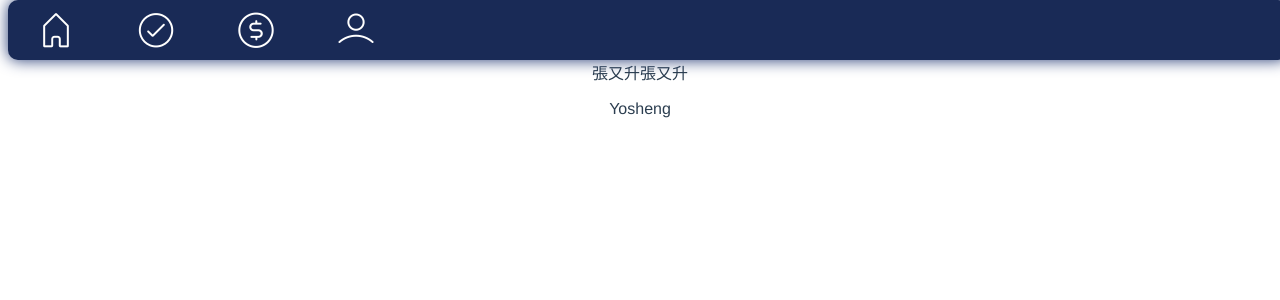
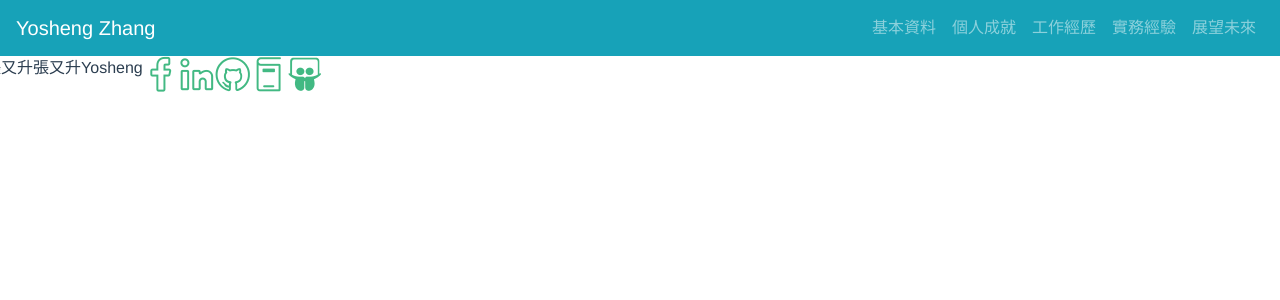
Before and after one commit to yosheng/vue-homepage, a Vue app: page /#/ in a window 1280 px wide. Shown: the top 300 px of the page. Built offline with nearby package versions, Linux system fonts and the light colour scheme.

Commit message:
导入bootstratp&修改图标和导览列

```diff
--- a/package.json
+++ b/package.json
@@ -11,7 +11,9 @@
     "build": "node build/build.js"
   },
   "dependencies": {
-    "vue": "^2.5.2",
+    "bootstrap": "^4.4.1",
+    "bootstrap-vue": "^2.1.0",
+    "vue": "^2.6.10",
     "vue-router": "^3.0.1"
   },
   "devDependencies": {
--- a/src/App.vue
+++ b/src/App.vue
@@ -22,6 +22,5 @@ export default {
   -moz-osx-font-smoothing: grayscale;
   text-align: center;
   color: #2c3e50;
-  margin-top: 60px;
 }
 </style>
--- a/src/components/Home.vue
+++ b/src/components/Home.vue
@@ -16,19 +16,19 @@
       </p>
       <div class="social-links">
         <a href="https://www.facebook.com/yosheng0323"
-          ><i class="fa fa-facebook fa-fw"></i
+          ><i class="lni-facebook size-md"></i
         ></a>
         <a href="https://www.linkedin.com/in/yosheng-zhang-020962102"
-          ><i class="fa fa-linkedin fa-fw"></i
+          ><i class="lni-linkedin size-md"></i
         ></a>
         <a href="https://github.com/yosheng"
-          ><i class="fa fa-github fa-fw"></i
+          ><i class="lni-github size-md"></i
         ></a>
         <a href="https://legacy.gitbook.com/@yosheng"
-          ><i class="fa fa-book fa-fw"></i
+          ><i class="lni-book size-md"></i
         ></a>
         <a href="https://www.slideshare.net/ssuserf01a96"
-          ><i class="fa fa-slideshare fa-fw"></i
+          ><i class="lni-slideshare size-md"></i
         ></a>
       </div>
       <a href="#" class="next-page ">
--- a/src/components/Navigation.vue
+++ b/src/components/Navigation.vue
@@ -1,46 +1,22 @@
 <template>
-  <div class="navbar">
-    <div class="colum">
-      <div class="home">
-        <i
-          class="lni-home size-md "
-          :class="{ 'lni-tada-effect': showHome }"
-          id="home"
-          @click="showHome = !showHome"
-        ></i>
-        <h4 v-if="showHome" style="margin-top: 8px; color: #ffff;">Home</h4>
-      </div>
+  <div>
+    <b-navbar toggleable="lg" type="dark" variant="info">
+      <b-navbar-brand href="#">Yosheng Zhang</b-navbar-brand>
+      <b-navbar-toggle target="nav-collapse"></b-navbar-toggle>
 
-      <div class="check">
-        <i
-          class="lni-check-mark-circle size-md"
-          :class="{ 'lni-tada-effect': showCheck }"
-          id="check"
-          @click="showCheck = !showCheck"
-        ></i>
-        <h4 v-if="showCheck" style="margin-top: 8px; color: #ffff;">Check</h4>
-      </div>
-
-      <div class="coin">
-        <i
-          class="lni-coin size-md"
-          :class="{ 'lni-tada-effect': showCoin }"
-          id="coin"
-          @click="showCoin = !showCoin"
-        ></i>
-        <h4 v-if="showCoin" style="margin-top: 8px; color: #ffff;">Coin</h4>
-      </div>
-
-      <div class="user">
-        <i
-          class="lni-user size-md"
-          :class="{ 'lni-tada-effect': showUser }"
-          id="user"
-          @click="showUser = !showUser"
-        ></i>
-        <h4 v-if="showUser" style="margin-top: 8px; color: #ffff;">User</h4>
-      </div>
-    </div>
+      <b-collapse id="nav-collapse" is-nav>
+        <!-- Right aligned nav items -->
+        <b-navbar-nav class="ml-auto">
+          <b-navbar-nav>
+            <b-nav-item href="#">基本資料</b-nav-item>
+            <b-nav-item href="#">個人成就</b-nav-item>
+            <b-nav-item href="#">工作經歷</b-nav-item>
+            <b-nav-item href="#">實務經驗</b-nav-item>
+            <b-nav-item href="#">展望未來</b-nav-item>
+          </b-navbar-nav>
+        </b-navbar-nav>
+      </b-collapse>
+    </b-navbar>
   </div>
 </template>
 <script>
@@ -57,76 +33,4 @@ export default {
   methods: {}
 }
 </script>
-<style>
-.navbar {
-  width: 100%;
-  height: 60px;
-  background-color: #192a56;
-  top: 0;
-  position: fixed;
-  box-shadow: 0.1px 0.1px 15px 0.1px #273c75;
-  border-radius: 10px;
-  display: flex;
-}
-#home {
-  margin-left: 0;
-  margin-top: 2px;
-  color: #ffff;
-  transition: width 0.5s, background-color 0.5s, border-radius 0.5s;
-}
-#check {
-  margin-left: 0;
-  margin-top: 2px;
-  color: #ffff;
-  transition: width 0.5s, background-color 0.5s, border-radius 0.5s;
-}
-#coin {
-  margin-left: 0;
-  margin-top: 2px;
-  color: #ffff;
-  transition: width 0.5s, background-color 0.5s, border-radius 0.5s;
-}
-#user {
-  margin-left: 0;
-  color: #ffff;
-  transition: width 0.5s, background-color 0.5s, border-radius 0.5s;
-}
-.colum {
-  display: flex;
-  width: 95%;
-  height: 40px;
-  margin-top: 10px;
-  margin-left: 10px;
-}
-.home {
-  width: 80px;
-  height: 34px;
-  margin-left: 20px;
-  display: flex;
-}
-.check {
-  width: 80px;
-  height: 34px;
-  margin-left: 20px;
-  display: flex;
-}
-.coin {
-  width: 80px;
-  height: 34px;
-  margin-left: 20px;
-  display: flex;
-}
-.user {
-  width: 80px;
-  height: 34px;
-  margin-left: 20px;
-  display: flex;
-}
-.clicked {
-  width: 100px;
-  height: 34px;
-  background-color: #feca57;
-  border-radius: 10px;
-  transition: background-color 0.3s, border-radius 0.5s, width 0.5s;
-}
-</style>
+<style></style>
--- a/src/main.js
+++ b/src/main.js
@@ -3,9 +3,13 @@
 import Vue from 'vue'
 import App from './App'
 import router from './router'
+import BootstrapVue from 'bootstrap-vue'
+import 'bootstrap/dist/css/bootstrap.css'
+import 'bootstrap-vue/dist/bootstrap-vue.css'
 import './assets/css/lineIcons-1.1/LineIcons.min.css'
 
 Vue.config.productionTip = false
+Vue.use(BootstrapVue)
 
 /* eslint-disable no-new */
 new Vue({
```
Also changed, not shown: 1 other file (tests, documents, lock files or other folders).
